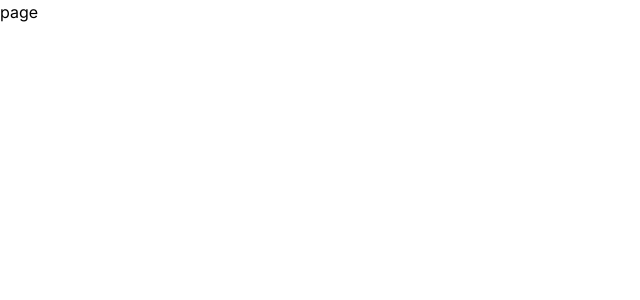
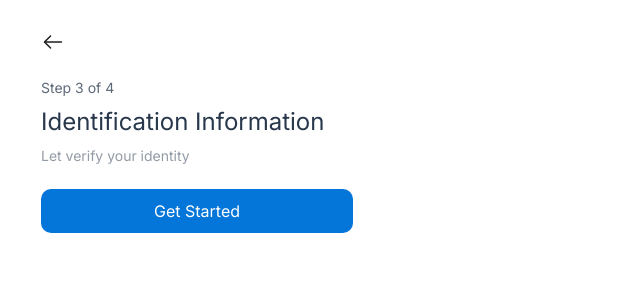
Before and after one commit to Maxwell011/moni-finance, a Next.js app: page /setup/verify in a window 1280 px wide. Shown: the top 300 px of the page, without its empty margins (0-640 px from the left). Built offline with nearby package versions, Linux system fonts and the light colour scheme.

Commit message:
Add face verification page and SVG component

```diff
--- a/src/app/setup/verify/page.tsx
+++ b/src/app/setup/verify/page.tsx
@@ -1,5 +1,42 @@
+"use client";
+import { useRouter } from "next/navigation";
+import Image from "next/image";
+import FaceVerification from "../../svg/FaceVerification";
+import Link from "next/link";
+
 export default function VerifyFace() {
+  const router = useRouter();
+
   return (
-    <div>page</div>
-  )
+    <>
+      <section className='mx-[41px] my-[30px]'>
+        <div
+          className='cursor-pointer'
+          onClick={() => router.push("/setup/identification")}
+        >
+          <Image
+            src='/arrow-left.svg'
+            alt='Arrow left'
+            width={24}
+            height={24}
+            className='mb-6'
+          />
+        </div>
+        <div>
+          <p className='text-sm text-[#5e6978] mb-2'>Step 3 of 4</p>
+          <h1 className='text-2xl text-[#28374B] mb-2'>
+            Identification Information
+          </h1>
+          <p className='text-sm text-[#939BA5] mb-[23px]'>
+            Let verify your identity
+          </p>
+          <button className='flex w-[312px] justify-center items-center gap-4 text-white text-base not-italic font-normal leading-[normal] p-3 rounded-[10px] bg-[#0476D9]'>
+            <Link href='/' legacyBehavior>
+              Get Started
+            </Link>
+          </button>
+        </div>
+      </section>
+    </>
+  );
 }
--- /dev/null
+++ b/src/app/svg/FaceVerification.tsx
@@ -0,0 +1,33 @@
+const FaceVerification = () => {
+  return (
+    <div>
+      <svg
+        xmlns='http://www.w3.org/2000/svg'
+        width='278'
+        height='366'
+        viewBox='0 0 278 366'
+        fill='none'
+      >
+        <path
+          opacity='0.2'
+          d='M259.105 0H18.8951C8.45964 0 0 8.47665 0 18.9331V347.067C0 357.523 8.45964 366 18.8951 366H259.105C269.54 366 278 357.523 278 347.067V18.9331C278 8.47665 269.54 0 259.105 0Z'
+          fill='url(#paint0_linear_554_1014)'
+        />
+        <defs>
+          <linearGradient
+            id='paint0_linear_554_1014'
+            x1='139'
+            y1='366'
+            x2='139'
+            y2='0'
+            gradientUnits='userSpaceOnUse'
+          >
+            <stop stop-color='#7FF7F7' stop-opacity='0.2' />
+            <stop offset='1' stop-color='#7FF7F7' />
+          </linearGradient>
+        </defs>
+      </svg>
+    </div>
+  );
+}
+export default FaceVerification
```
